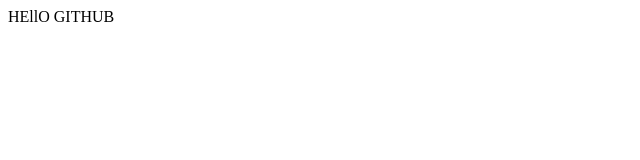
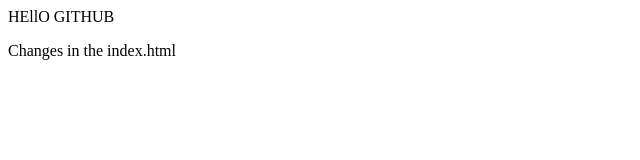
Before and after one commit to Mathangi-Tharun/Myproject-demo, a plain HTML site: page index.html in a window 1280 px wide. Shown: the whole page, without its empty margins (0-640 px from the left). Drawn offline with Linux system fonts and the light colour scheme.

Commit message:
added new para

```diff
--- a/index.html
+++ b/index.html
@@ -1 +1,2 @@
 <p>HEllO GITHUB</p>
+<p> Changes in the index.html </p>
```
